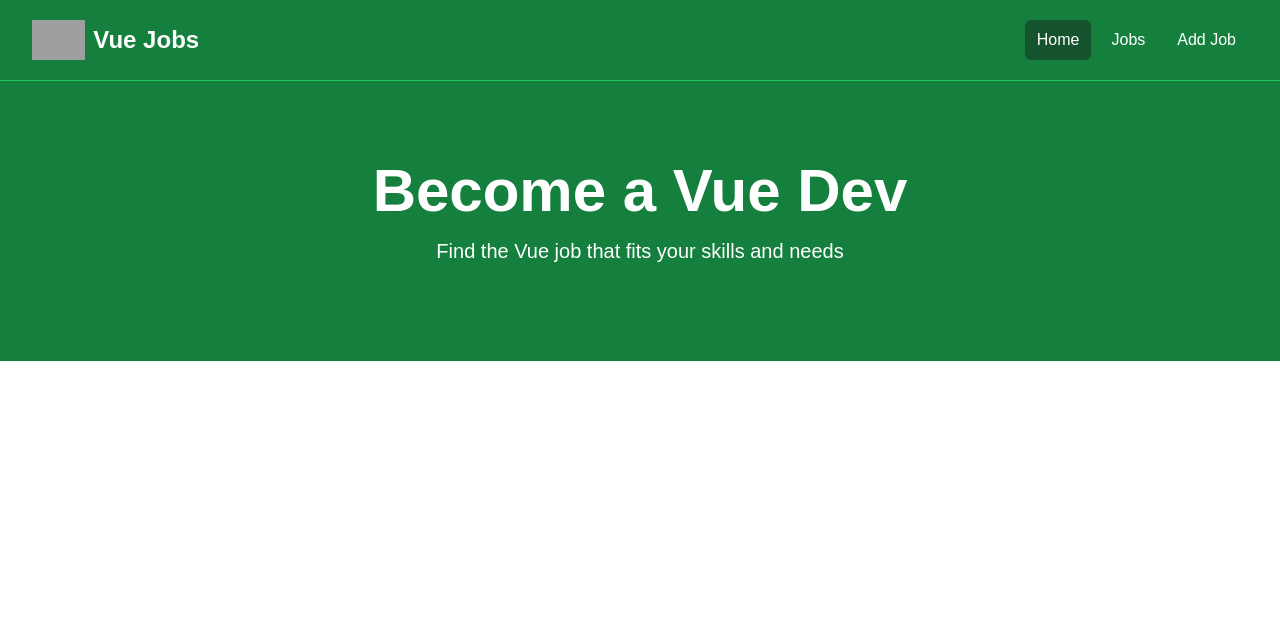
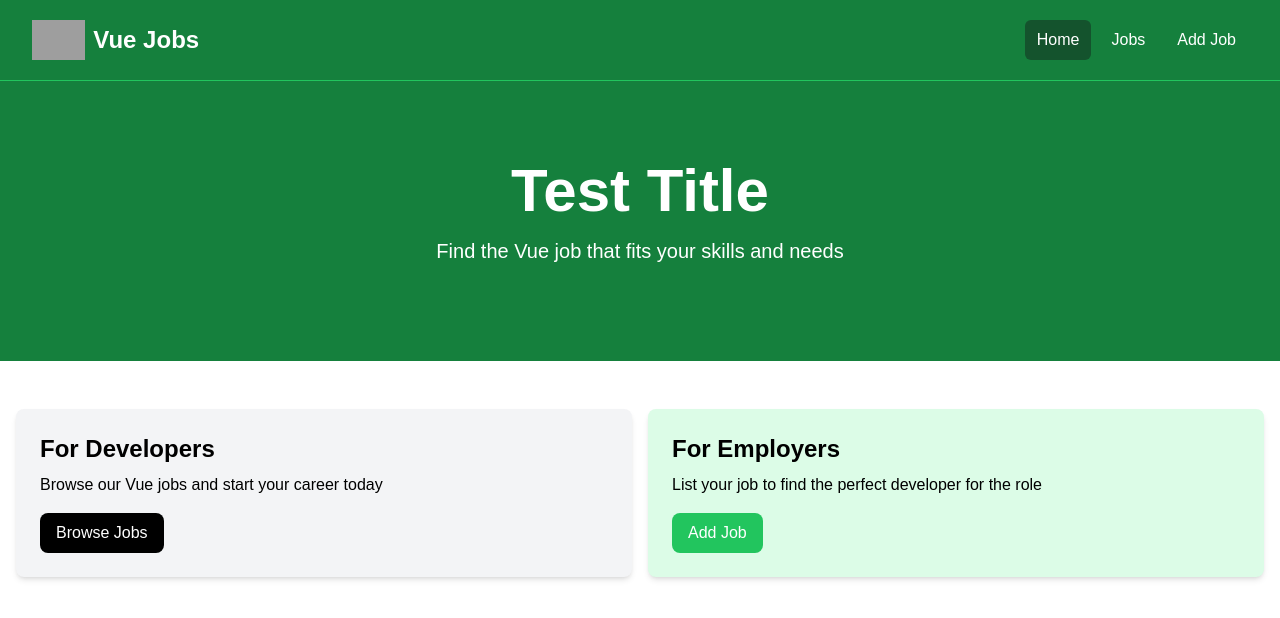
Before and after one commit to AyeshaSeemab93/Vue.js-Project, a Vue app in the folder Vue-job-portal-project/vue-job-portal-project/: page / in a window 1280 px wide. Shown: the top 618 px of the page. Built offline with nearby package versions, Linux system fonts and the light colour scheme; grey boxes are pictures that could not be loaded.

Commit message:
add cards

```diff
--- a/Vue-job-portal-project/vue-job-portal-project/src/App.vue
+++ b/Vue-job-portal-project/vue-job-portal-project/src/App.vue
@@ -1,8 +1,10 @@
 <script setup>
 import NavBar from "@/components/Navbar.vue";
 import Hero from "@/components/Hero.vue";
+import HomeCards from "@/components/HomeCards.vue";
 </script>
 <template>
   <NavBar />
-  <Hero />
+  <Hero title="Test Title" />
+  <HomeCards />
 </template>
--- /dev/null
+++ b/Vue-job-portal-project/vue-job-portal-project/src/components/Card.vue
@@ -0,0 +1,14 @@
+<script setup>
+import { defineProps } from "vue";
+defineProps({
+  bg: {
+    type: String,
+    default: "bg-gray-100",
+  },
+});
+</script>
+<template>
+  <div :class="`${bg} p-6 rounded-lg shadow-md`">
+    <slot></slot>
+  </div>
+</template>
--- a/Vue-job-portal-project/vue-job-portal-project/src/components/Hero.vue
+++ b/Vue-job-portal-project/vue-job-portal-project/src/components/Hero.vue
@@ -1,4 +1,18 @@
-<script setup></script>
+<script setup>
+import { defineProps } from "vue";
+defineProps({
+  title: {
+    type: String,
+    required: true,
+    default: "Vue Dev Jobs",
+  },
+  subTitle: {
+    type: String,
+    required: false,
+    default: "Find the Vue job that fits your skills and needs",
+  },
+});
+</script>
 <template>
   <section class="bg-green-700 py-20 mb-4">
     <div
@@ -6,10 +20,10 @@
     >
       <div class="text-center">
         <h1 class="text-4xl font-extrabold text-white sm:text-5xl md:text-6xl">
-          Become a Vue Dev
+          {{ title }}
         </h1>
         <p class="my-4 text-xl text-white">
-          Find the Vue job that fits your skills and needs
+          {{ subTitle }}
         </p>
       </div>
     </div>
--- /dev/null
+++ b/Vue-job-portal-project/vue-job-portal-project/src/components/HomeCards.vue
@@ -0,0 +1,35 @@
+<script setup>
+import Card from "@/components/Card.vue";
+</script>
+<template>
+  <section class="py-4">
+    <div class="container-xl lg:container m-auto">
+      <div class="grid grid-cols-1 md:grid-cols-2 gap-4 p-4 rounded-lg">
+        <Card>
+          <h2 class="text-2xl font-bold">For Developers</h2>
+          <p class="mt-2 mb-4">
+            Browse our Vue jobs and start your career today
+          </p>
+          <a
+            href="jobs.html"
+            class="inline-block bg-black text-white rounded-lg px-4 py-2 hover:bg-gray-700"
+          >
+            Browse Jobs
+          </a>
+        </Card>
+        <Card bg="bg-green-100">
+          <h2 class="text-2xl font-bold">For Employers</h2>
+          <p class="mt-2 mb-4">
+            List your job to find the perfect developer for the role
+          </p>
+          <a
+            href="add-job.html"
+            class="inline-block bg-green-500 text-white rounded-lg px-4 py-2 hover:bg-green-600"
+          >
+            Add Job
+          </a>
+        </Card>
+      </div>
+    </div>
+  </section>
+</template>
```
